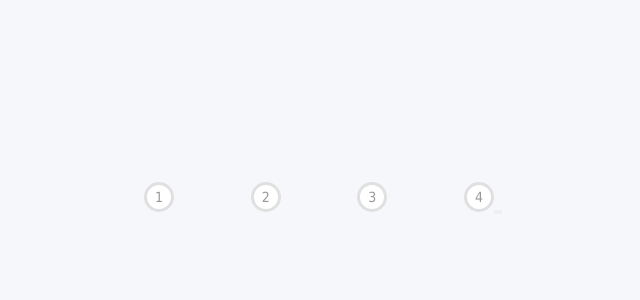
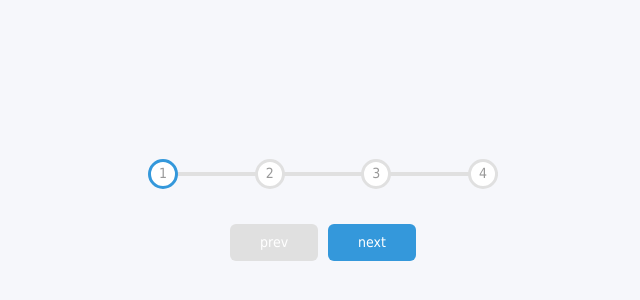
Before and after one commit to zdsherlock/demo-vue, a Vue app: page /#/progressSteps in a window 1280 px wide. Shown: the part 188-488 px from the top of the page, without its empty margins (317-957 px from the left). Built offline with nearby package versions, Linux system fonts and the light colour scheme.

Commit message:
UPDATE：更新进度示例

```diff
--- a/src/views/ProgressSteps/ProgressSteps.vue
+++ b/src/views/ProgressSteps/ProgressSteps.vue
@@ -1,15 +1,17 @@
 <template>
   <div class="progress-steps">
+    <div>
       <div class="progress-container">
         <div class="progress"></div>
-      <div class="circle">1</div>
+        <div class="circle active">1</div>
         <div class="circle">2</div>
         <div class="circle">3</div>
         <div class="circle">4</div>
       </div>
 
-    <button class="btn"></button>
-    <button class="btn"></button>
+      <button class="btn" disabled>prev</button>
+      <button class="btn">next</button>
+    </div>
   </div>
 </template>
 
@@ -28,15 +30,21 @@ export default {
 * {
   box-sizing: border-box;
 }
+/* 这里如果用class《progress-steps》处理的话，会让进度条因为层级问题无法显示 */
+body {
+  background-color: #f6f7fb;
+}
 
 .progress-steps {
-  background-color: #f6f7fb;
   display: flex;
   align-items: center;
   justify-content: center;
   height: 100vh;
   overflow: hidden;
   margin: 0;
+}
+.progress-steps > div {
+  text-align: center;
 }
 
 .progress-steps .progress-container {
@@ -77,11 +85,40 @@ export default {
   color: #999;
   border-radius: 50%;
   height: 30px;
-  width:30px;
+  width: 30px;
   display: flex;
   align-items: center;
   justify-content: center;
   border: 3px solid var(--line-border-empty);
   transition: 0.4s ease;
 }
+.circle.active {
+  border-color: var(--line-border-fill);
+}
+
+/* 按钮样式 */
+.btn {
+  background-color: var(--line-border-fill);
+  color: #fff;
+  border: 0;
+  border-radius: 6px;
+  cursor: pointer;
+  font-family: inherit;
+  padding: 8px 30px;
+  margin: 5px;
+  font-size: 14px;
+}
+
+.btn:active {
+  transform: scale(0.98);
+}
+
+.btn:focus {
+  outline: 0;
+}
+
+.btn:disabled {
+  background-color: var(--line-border-empty);
+  cursor: not-allowed;
+}
 </style>
```
Lines whose indentation alone changed are shown as unchanged.
